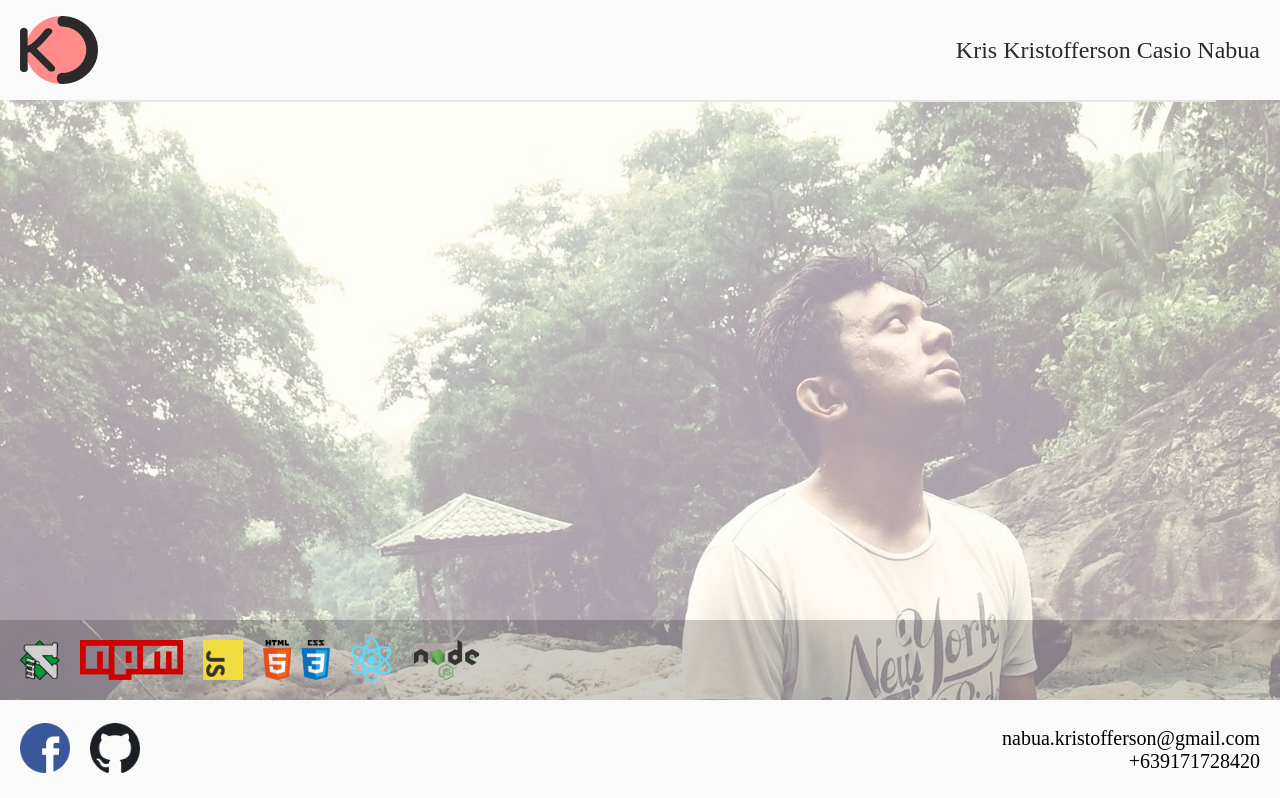
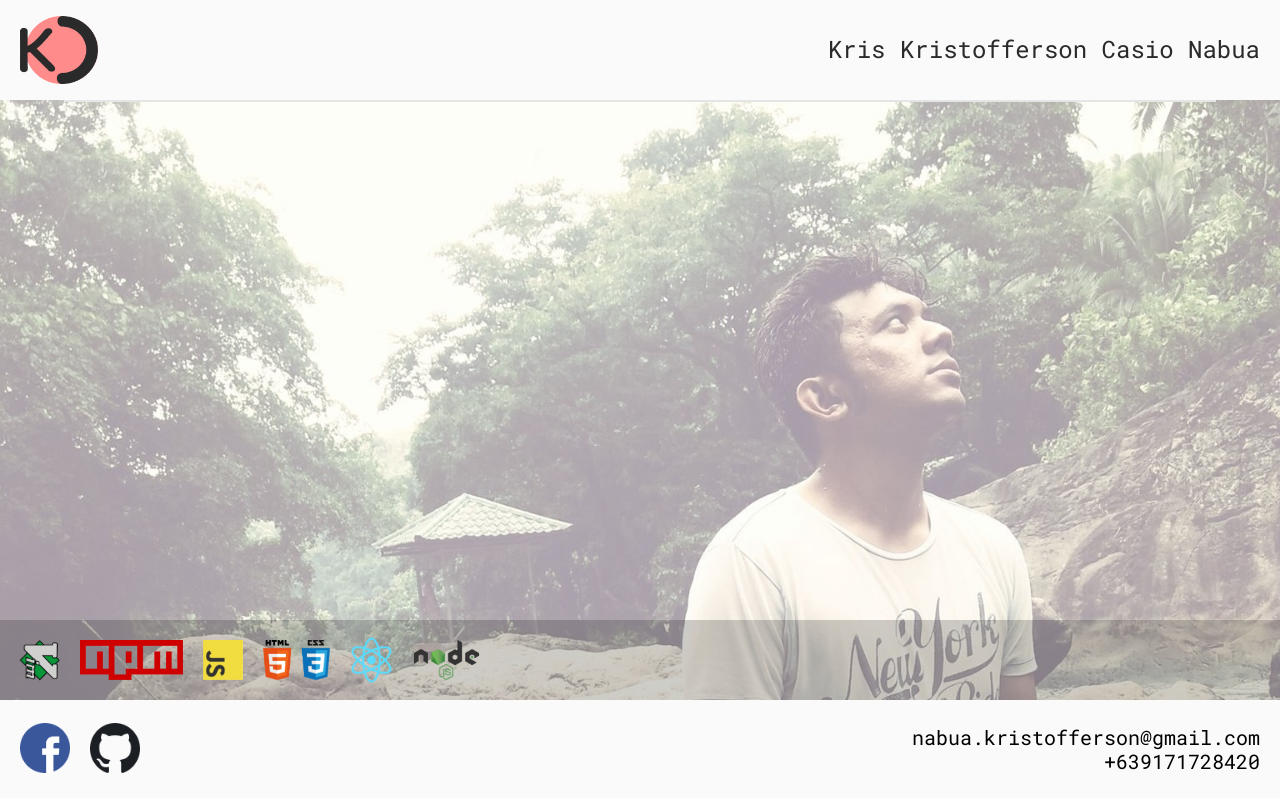
Before and after one commit to kriskristoffersonnabua/me, a React app: page / in a window 1280 px wide. Shown: the top 798 px of the page. Built offline with nearby package versions, Linux system fonts and the light colour scheme.

Commit message:
added fonts

```diff
--- a/src/index.css
+++ b/src/index.css
@@ -1,3 +1,9 @@
+@font-face {
+	font-family: 'Roboto Mono';
+	font-style: normal;
+	src: url('./assets/fonts/RobotoMono-Regular.ttf');
+}
+
 body {
 	width: 100vw;
 	height: auto;
```
Also changed, not shown: src/assets/fonts/RobotoMono-Regular.ttf (added).
